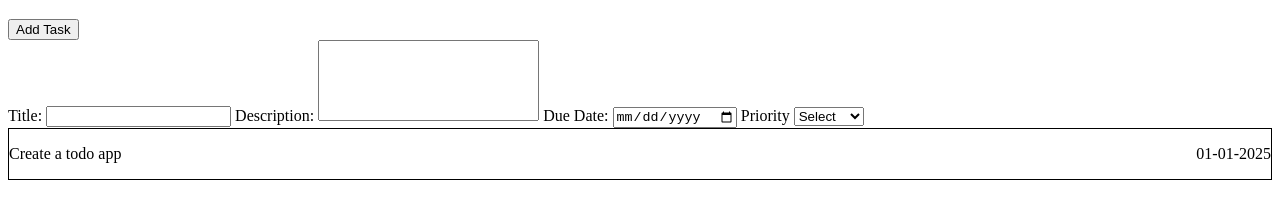
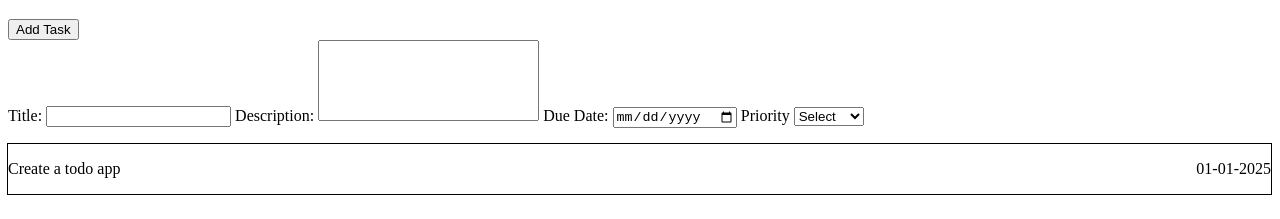
Before and after one commit to raylopez509/todo_odin, a website built with webpack: page src/index.html in a window 1280 px wide. Shown: the part 61-280 px from the top of the page. Built offline with nearby package versions, Linux system fonts and the light colour scheme.

Commit message:
added css so that double borders don't show

```diff
--- a/src/index.css
+++ b/src/index.css
@@ -2,8 +2,14 @@
   background-color: blue;
 } */
 
+.task-container {
+  margin-top: 1rem;
+}
+
 .task-container > section {
   border: 1px solid black;
+  margin-top: -1px;
+  margin-left: -1px;
 }
 
 .expand {
```
